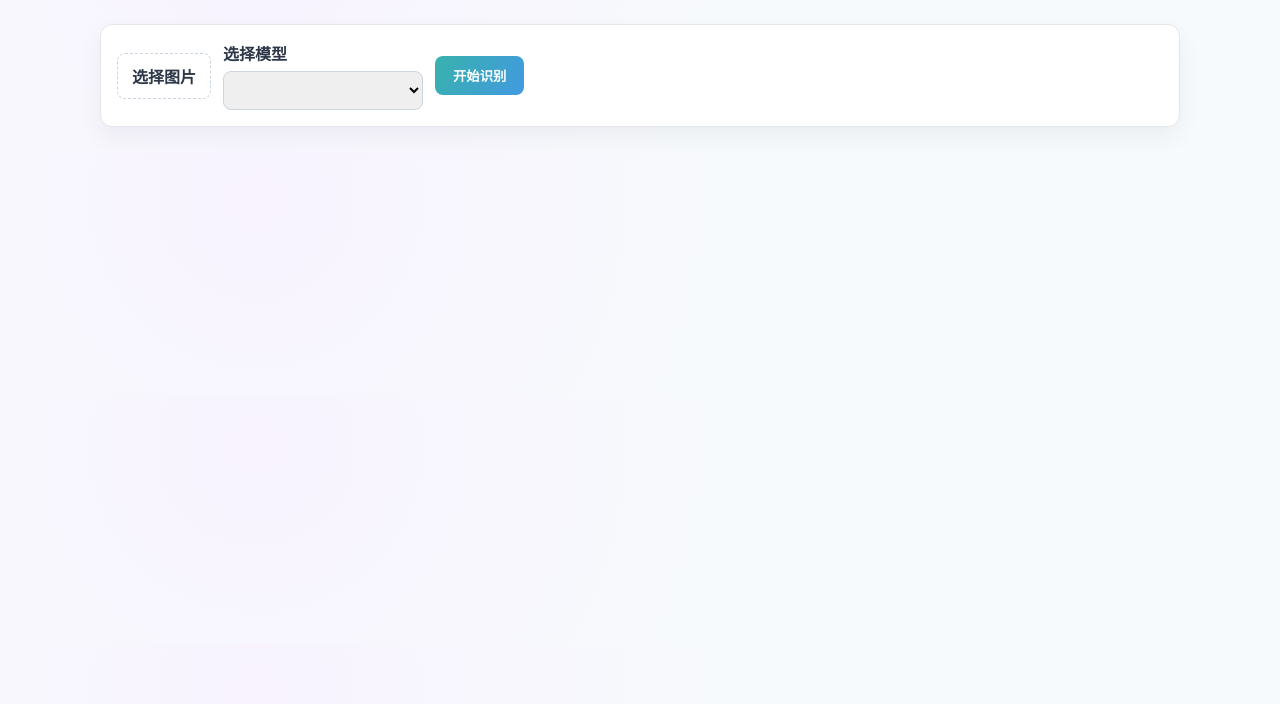
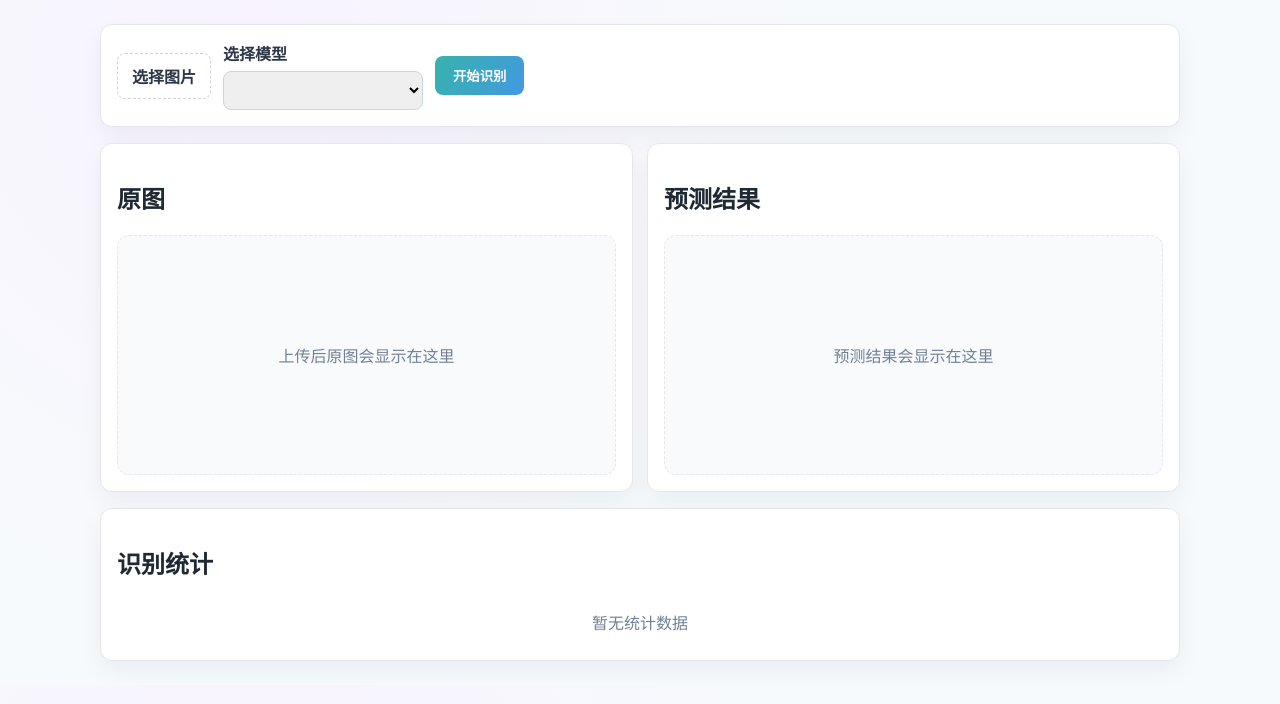
Before and after one commit to Lvy-xy/yolo-web, a Flask app: page / in a window 1280 px wide. Shown: the part 96-800 px from the top of the page. Run offline with Flask 3, Linux system fonts and the light colour scheme; lists and menus that the app fills with data are empty.

Commit message:
上传图片识别

```diff
--- a/static/style.css
+++ b/static/style.css
@@ -82,6 +82,35 @@ button:hover { opacity: 0.92; }
   border-radius: 10px;
   border: 1px solid #edf2f7;
 }
+.image-box {
+  position: relative;
+  width: 100%;
+  min-height: 240px;
+  border: 1px dashed #e2e8f0;
+  border-radius: 12px;
+  display: flex;
+  align-items: center;
+  justify-content: center;
+  overflow: hidden;
+  background: #f8fafc;
+}
+.image-box img {
+  width: 100%;
+  height: 100%;
+  object-fit: contain;
+  background: #fff;
+}
+.placeholder {
+  color: #718096;
+  text-align: center;
+  padding: 20px;
+}
+.placeholder.inline {
+  padding: 10px 0;
+}
+.hidden {
+  display: none;
+}
 .counts {
   display: flex;
   flex-direction: column;
--- a/templates/index.html
+++ b/templates/index.html
@@ -36,32 +36,63 @@
       {% endif %}
     </section>
 
-    {% if original_url and prediction_url %}
     <section class="results">
       <div class="card">
         <h2>原图</h2>
-        <img src="{{ original_url }}" alt="用户上传图片">
+        <div class="image-box">
+          <img id="original-image" src="{{ original_url or '' }}" alt="用户上传图片" class="{% if not original_url %}hidden{% endif %}">
+          <div id="original-placeholder" class="placeholder {% if original_url %}hidden{% endif %}">上传后原图会显示在这里</div>
+        </div>
       </div>
       <div class="card">
         <h2>预测结果</h2>
-        <img src="{{ prediction_url }}" alt="模型预测图片">
+        <div class="image-box">
+          <img id="prediction-image" src="{{ prediction_url or '' }}" alt="模型预测图片" class="{% if not prediction_url %}hidden{% endif %}">
+          <div id="prediction-placeholder" class="placeholder {% if prediction_url %}hidden{% endif %}">预测结果会显示在这里</div>
+        </div>
       </div>
     </section>
-    {% endif %}
 
-    {% if counts %}
     <section class="card">
       <h2>识别统计</h2>
-      <div class="counts">
+      <div id="counts" class="counts">
+        {% if counts %}
           {% for name, total in counts.items() %}
             <div class="count-row">
               <span>{{ name }}</span>
               <span class="badge">{{ total }}</span>
             </div>
           {% endfor %}
+        {% else %}
+          <div class="placeholder inline">暂无统计数据</div>
+        {% endif %}
       </div>
     </section>
-    {% endif %}
   </main>
+  <script>
+    const fileInput = document.querySelector('input[name="image"]');
+    const originalImage = document.getElementById('original-image');
+    const originalPlaceholder = document.getElementById('original-placeholder');
+    const predictionImage = document.getElementById('prediction-image');
+    const predictionPlaceholder = document.getElementById('prediction-placeholder');
+    const countsContainer = document.getElementById('counts');
+
+    fileInput.addEventListener('change', (event) => {
+      const file = event.target.files?.[0];
+      if (!file) return;
+      const url = URL.createObjectURL(file);
+      originalImage.src = url;
+      originalImage.classList.remove('hidden');
+      originalPlaceholder.classList.add('hidden');
+
+      // Reset prediction image and counts when a new file is chosen
+      predictionImage.src = '';
+      predictionImage.classList.add('hidden');
+      predictionPlaceholder.classList.remove('hidden');
+      if (countsContainer) {
+        countsContainer.innerHTML = '<div class="placeholder inline">等待识别结果...</div>';
+      }
+    });
+  </script>
 </body>
 </html>
```
Also changed, not shown: 4 other files. Lines whose indentation alone changed are shown as unchanged.
